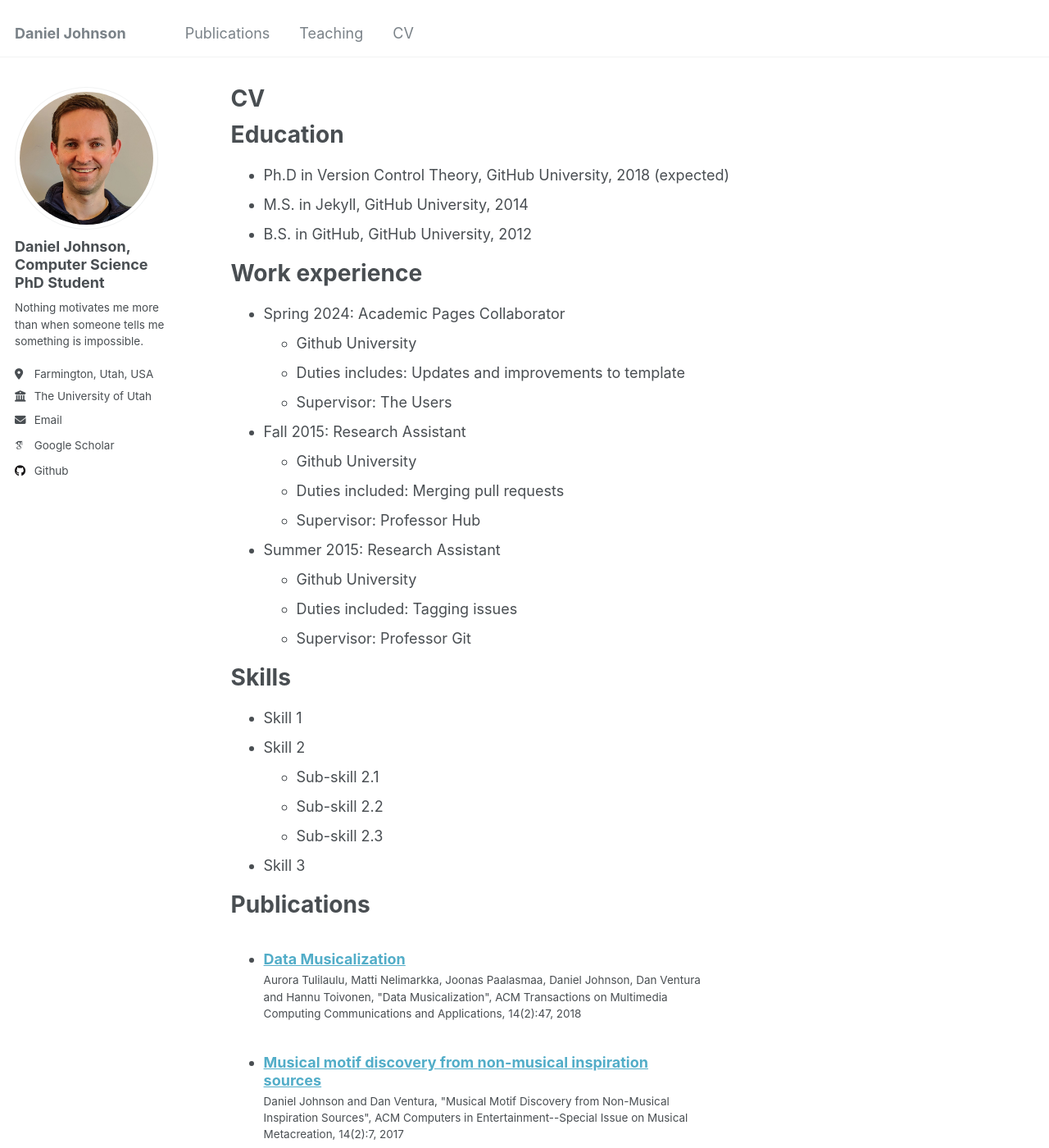
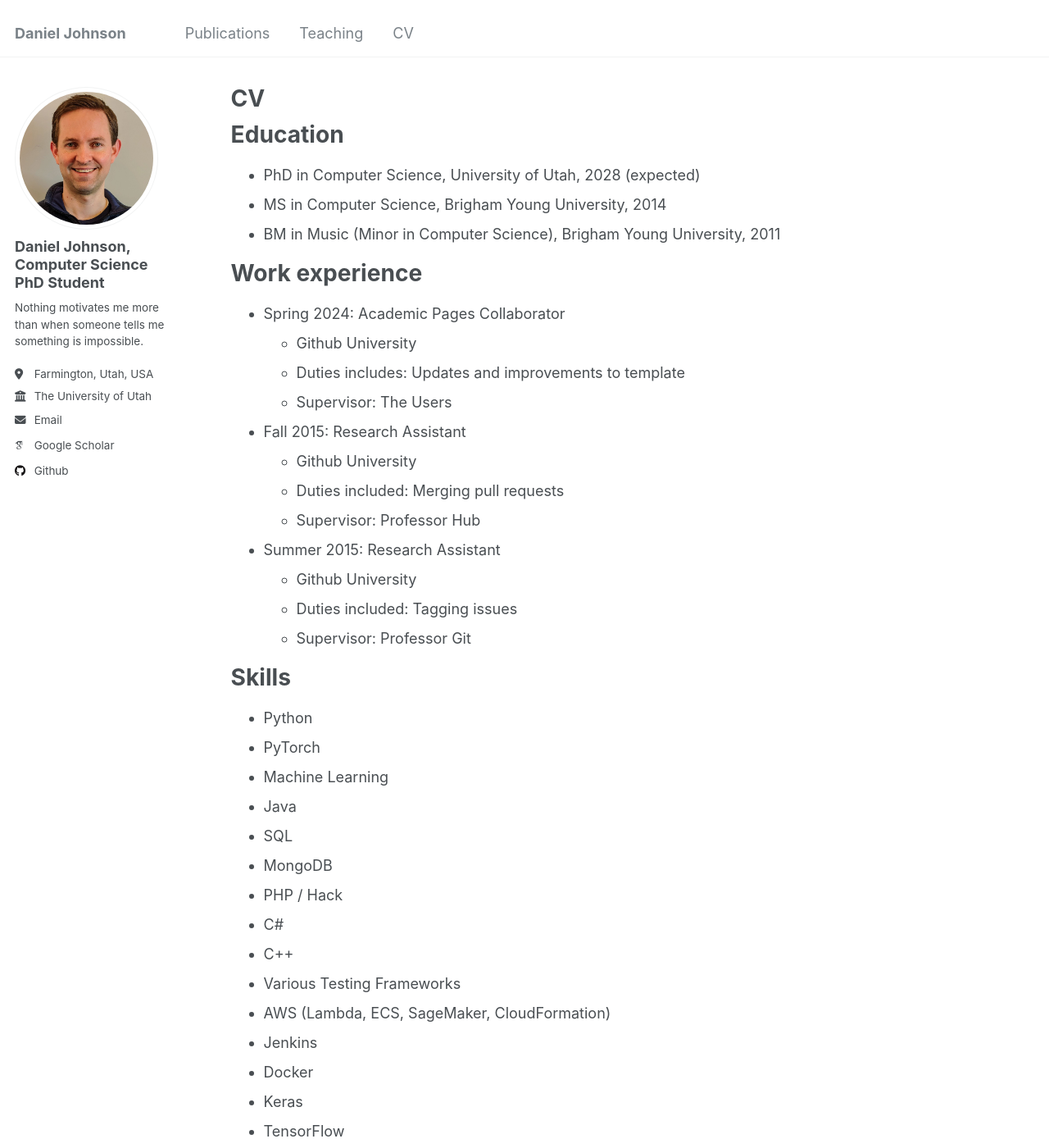
Before and after one commit to danj1000/danj1000.github.io, a Jekyll site: the page built from _pages/cv.md, in a window 1280 px wide and 1400 px high. Shown: the whole window at 82% size. Built offline with Jekyll 4.4.1, drawn with Linux system fonts in a browser that asks for light colours; some web fonts are replaced; some of the changed text lies outside the part shown.

Commit message:
Update cv.md

```diff
--- a/_pages/cv.md
+++ b/_pages/cv.md
@@ -11,9 +11,9 @@ redirect_from:
 
 Education
 ======
-* Ph.D in Version Control Theory, GitHub University, 2018 (expected)
-* M.S. in Jekyll, GitHub University, 2014
-* B.S. in GitHub, GitHub University, 2012
+* PhD in Computer Science, University of Utah, 2028 (expected)
+* MS in Computer Science, Brigham Young University, 2014
+* BM in Music (Minor in Computer Science), Brigham Young University, 2011
 
 Work experience
 ======
@@ -34,12 +34,31 @@ Work experience
 
 Skills
 ======
-* Skill 1
-* Skill 2
-  * Sub-skill 2.1
-  * Sub-skill 2.2
-  * Sub-skill 2.3
-* Skill 3
+* Python
+* PyTorch
+* Machine Learning
+* Java
+* SQL
+* MongoDB
+* PHP / Hack
+* C#
+* C++
+* Various Testing Frameworks
+* AWS (Lambda, ECS, SageMaker, CloudFormation)
+* Jenkins
+* Docker
+* Keras
+* TensorFlow
+* JavaScript
+* Git
+* Clojure
+* Power BI
+* Deep Learning
+* Microsoft Azure
+* Linux
+* Bash Scripting
+* REST
+* JSON
 
 Publications
 ======
```
